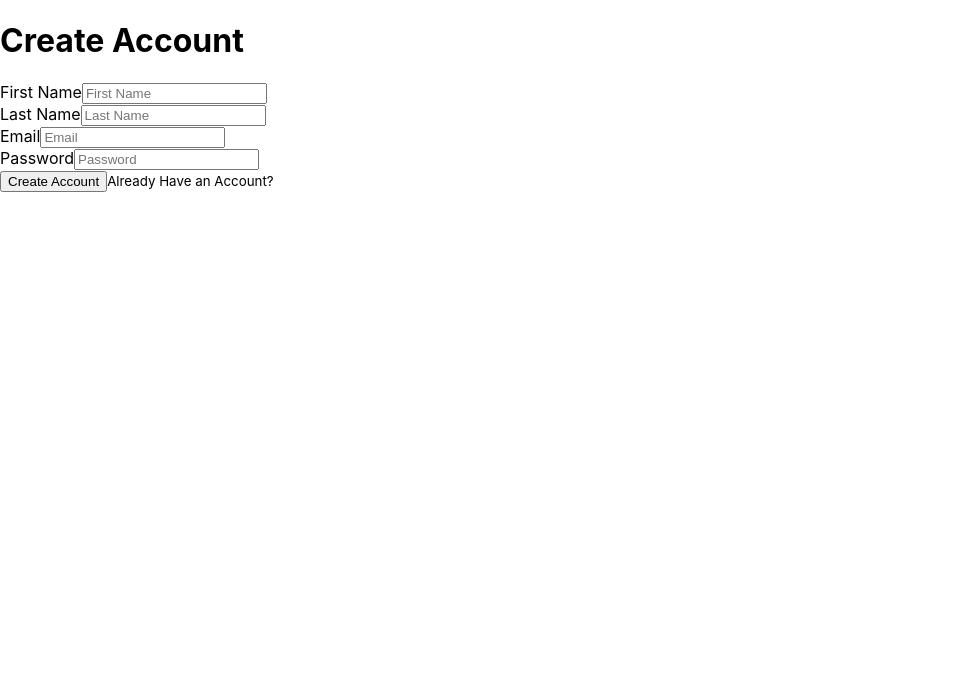
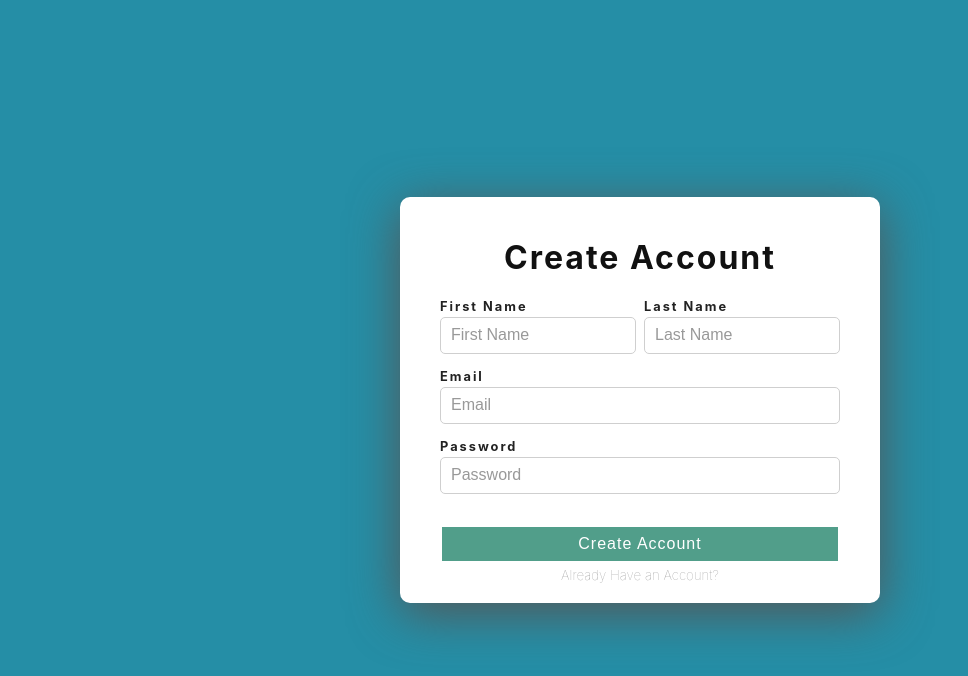
Before and after one commit to lianbagiyan/React-projects, a React (Create React App) app in the folder login-form/: page / in a window 1280 px wide. Shown: the top 676 px of the page, without its empty margins (0-968 px from the left). Built offline with nearby package versions, Linux system fonts and the light colour scheme.

Commit message:
added styles for form

```diff
--- a/login-form/src/App.css
+++ b/login-form/src/App.css
@@ -0,0 +1,122 @@
+.wrapper {
+    height: 100vh;
+    width: 100%;
+    display: flex;
+    flex-direction: column;
+    justify-content: center;
+    align-items: center;
+    background-color: #258ea6;
+}
+
+.form-wrapper {
+    width: 400px;
+    display: flex;
+    flex-direction: column;
+    padding: 20px 40px;
+    border-radius: 10px;
+    box-shadow: 0px 10px 50px #555;
+    background-color: #ffffff;
+}
+
+form {
+    width: 100%;
+    display: flex;
+    flex-wrap: wrap;
+}
+
+h1 {
+    text-align: center;
+    width: 100%;
+    color: #111;
+    font-weight: bold;
+    letter-spacing: 2px;
+}
+
+label {
+    font-size: 0.8em;
+    margin-bottom: 0.25em;
+    color: #222;
+    font-weight: bold;
+    letter-spacing: 2px;
+}
+
+input {
+    padding: 10px 10px;
+    border-radius: 5px;
+    outline: none;
+    border: 1px solid #cfcfcf;
+}
+
+input::placeholder {
+    font-size: 1.2em;
+    font-weight: lighter;
+    color: #999;
+}
+
+input.error {
+    border: 1px solid red;
+}
+
+.errorMessage {
+    color: red;
+    font-size: 0.75em;
+    display: relative;
+}
+
+.firstName {
+    margin-right: 1%;
+}
+
+.lastName {
+    margin-left: 1%;
+}
+
+.firstName,
+.lastName,
+.email,
+.password {
+    display: flex;
+    flex-direction: column;
+    margin-bottom: 15px;
+}
+
+.firstName,
+.lastName {
+    width: 49%;
+}
+
+.email,
+.password {
+    width: 100%;
+}
+
+.createAccount {
+    width: 100%;
+    display: flex;
+    flex-direction: column;
+    align-items: center;
+}
+
+.createAccount button {
+    background-color: #519e8a;
+    color: #fff;
+    border: 2px solid #fff;
+    width: 100%;
+    margin-top: 1em;
+    padding: 8px 0px;
+    font-size: 1em;
+    font-weight: lighter;
+    letter-spacing: 1px;
+    margin-bottom: 0.25em;
+}
+
+.createAccount button:hover {
+    color: #519e8a;
+    background-color: #fff;
+    border: 2px solid #519e8a;
+}
+
+.createAccount small {
+    color: #999;
+    font-weight: lighter;
+}
```
